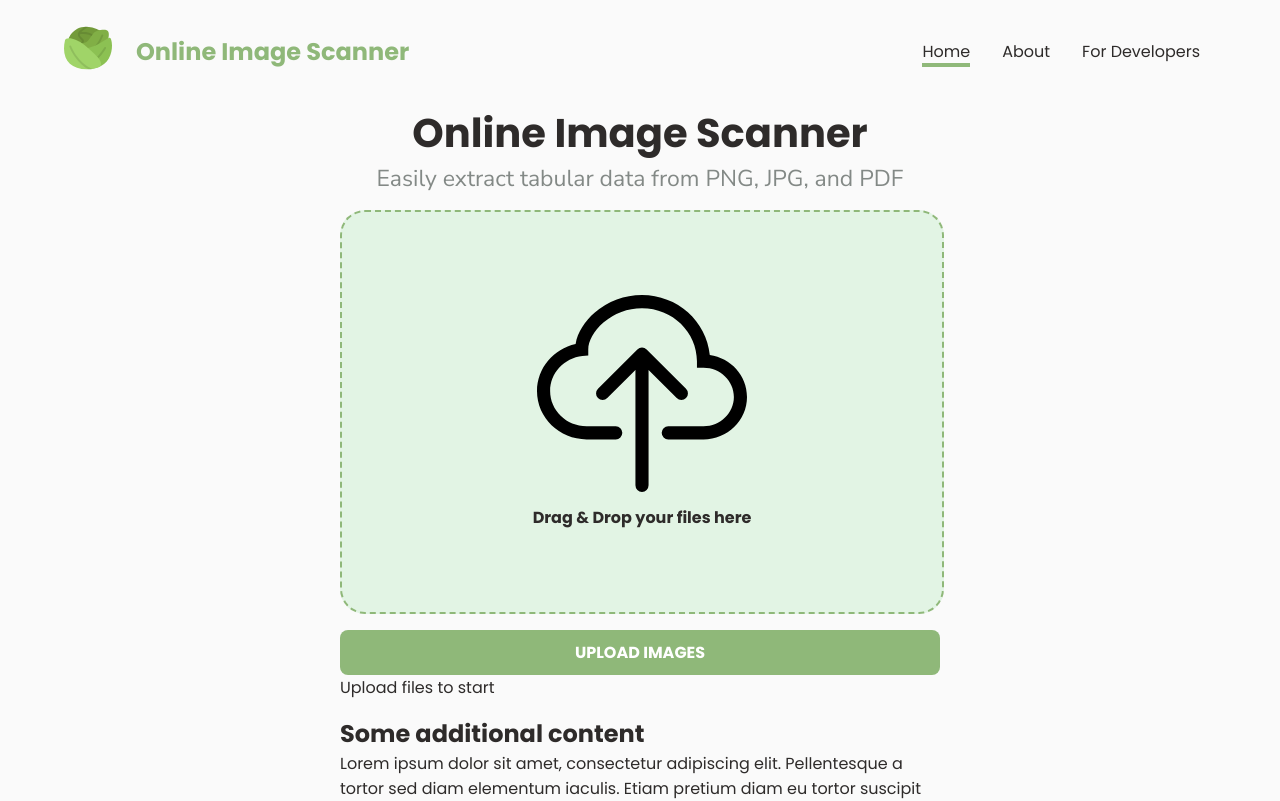
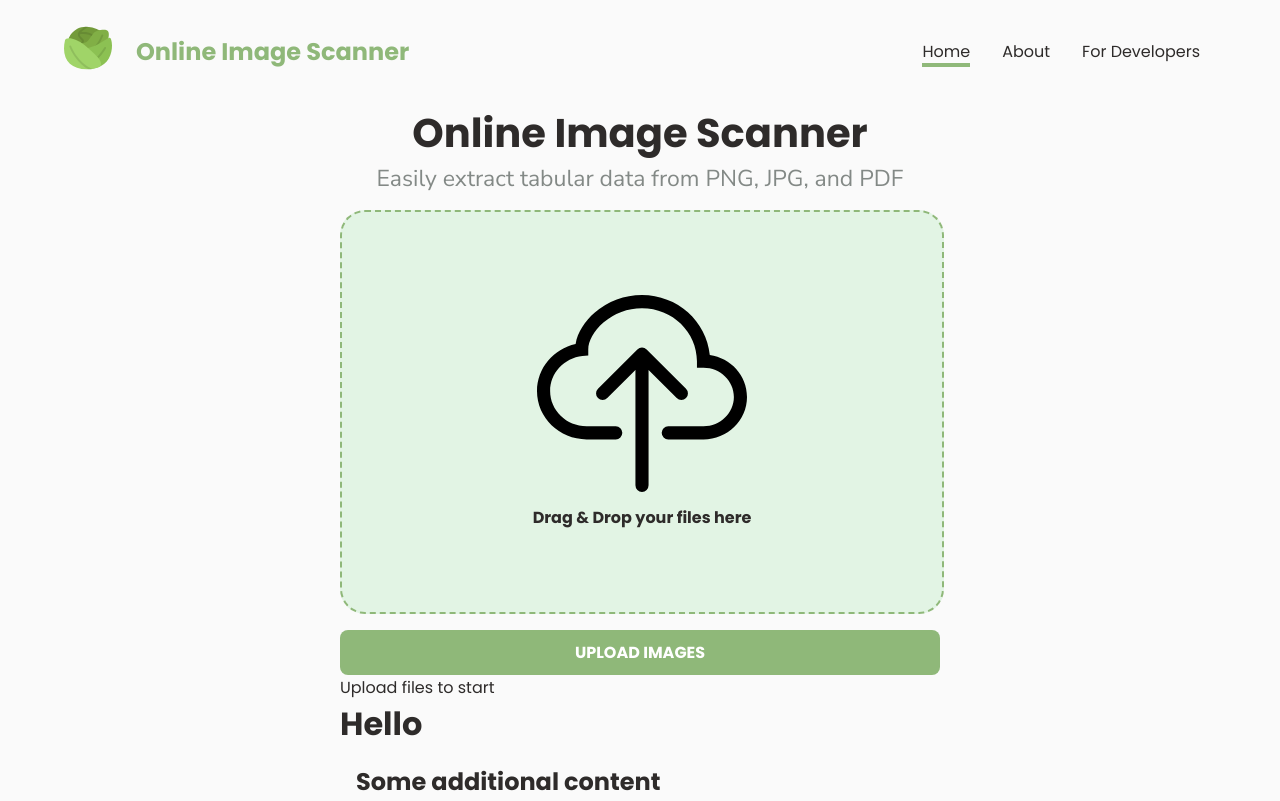
Before and after one commit to KohHaruki/SummerHack2023, a React (Vite) app in the folder client/: page / in a window 1280 px wide. Shown: the top 801 px of the page. Built offline with nearby package versions, Linux system fonts and the light colour scheme.

Commit message:
Implemented a table preview feature

```diff
--- a/client/src/App.css
+++ b/client/src/App.css
@@ -57,3 +57,8 @@
   width: 100%;
   padding: 1rem 0;
 }
+
+.container {
+  max-width: 600px;
+  margin: auto;
+}
--- /dev/null
+++ b/client/src/components/Table.css
@@ -0,0 +1,16 @@
+table {
+    border: 1px solid #ddd;
+    margin: 0;
+    padding: 0;
+}
+
+th, td {
+    padding: 15px;
+    margin: 0;
+    text-align: left;
+    border-bottom: 1px solid #ddd;
+}
+
+table {
+    width: 100%;
+}
--- /dev/null
+++ b/client/src/components/Table.tsx
@@ -0,0 +1,28 @@
+import './Table.css'
+
+const Table = (props: any) => {
+
+    return (
+        <>
+            <h2>{props.title}</h2>
+            <table className="table">
+                {
+                    props.tabulardata.map((row: Array<string>, i: number) => (
+                        <tbody key={"tbody" + i}>
+                            <tr>
+                                {
+                                    row.map((data: string, j: number) => (
+                                        <td key={"td" + j}>{data}</td>
+                                    ))
+                                }
+                            </tr>
+                        </tbody>
+                    ))
+                }
+            </table>
+        </>
+
+    )
+}
+
+export default Table
--- /dev/null
+++ b/client/src/components/TablePreview.tsx
@@ -0,0 +1,20 @@
+import { UniqueTabularData } from '../types/UniqueTabularData'
+import Table from './Table';
+
+const TablePreview = (props: any) => {
+    if (props.downloadableData.length == 0) {
+        return <h1>Hello</h1>;
+    }
+
+    return (
+        <>
+            {
+                props.downloadableData.map((tabularData:UniqueTabularData, index: number) => (
+                    <Table key={tabularData.uid} title={"Table " + (index + 1)} tabulardata={tabularData.tabulardata}/>
+                ))
+            }
+        </>
+    )
+}
+
+export default TablePreview
--- a/client/src/pages/Home.tsx
+++ b/client/src/pages/Home.tsx
@@ -1,15 +1,33 @@
+import React, { useState } from 'react'
+import uniqid from 'uniqid'
+import { UniqueTabularData } from '../types/UniqueTabularData'
 import Hero from '../components/Hero'
 import DragDropFileUploader from '../components/DragDropFileUploader'
+import TablePreview from '../components/TablePreview'
 import Article from '../components/Article'
 
 const content = "Lorem ipsum dolor sit amet, consectetur adipiscing elit. Pellentesque a tortor sed diam elementum iaculis. Etiam pretium diam eu tortor suscipit sodales. Curabitur id odio a mauris aliquam rutrum ut a purus. Maecenas sollicitudin interdum facilisis. Suspendisse vulputate arcu lacus, id fermentum diam imperdiet ut. Lorem ipsum dolor sit amet, consectetur adipiscing elit. Pellentesque a tortor sed diam elementum iaculis. Etiam pretium diam eu tortor suscipit sodales. Curabitur id odio a mauris aliquam rutrum ut a purus. Maecenas sollicitudin interdum facilisis. Suspendisse vulputate arcu lacus, id fermentum diam imperdiet ut. Lorem ipsum dolor sit amet, consectetur adipiscing elit. Pellentesque a tortor sed diam elementum iaculis. Etiam pretium diam eu tortor suscipit sodales. Curabitur id odio a mauris aliquam rutrum ut a purus. Maecenas sollicitudin interdum facilisis. Suspendisse vulputate arcu lacus, id fermentum diam imperdiet ut."
 
 const Home = () => {
+    const [downloadableData, setDownloadableData] = useState<Array<UniqueTabularData>>([])
+
+    const updateDownloadableData = (data: Array<Array<string>>) => {
+        const newUniqueTabularData: UniqueTabularData = {
+            tabulardata: data,
+            uid: uniqid()
+        }
+
+        setDownloadableData(prevState => [...prevState, newUniqueTabularData])
+    }
+
     return (
         <>
-            <Hero title={"Online Image Scanner"} subtitle={"Easily extract tabular data from PNG, JPG, and PDF"}/>
-            <DragDropFileUploader />
-            <Article title="Some additional content" content={content} />
+            <div className="container">
+                <Hero title={"Online Image Scanner"} subtitle={"Easily extract tabular data from PNG, JPG, and PDF"}/>
+                <DragDropFileUploader updateDownloadableData={updateDownloadableData}/>
+                <TablePreview downloadableData={downloadableData}/>
+                <Article title="Some additional content" content={content} />
+            </div>
         </>
     )
 }
```
